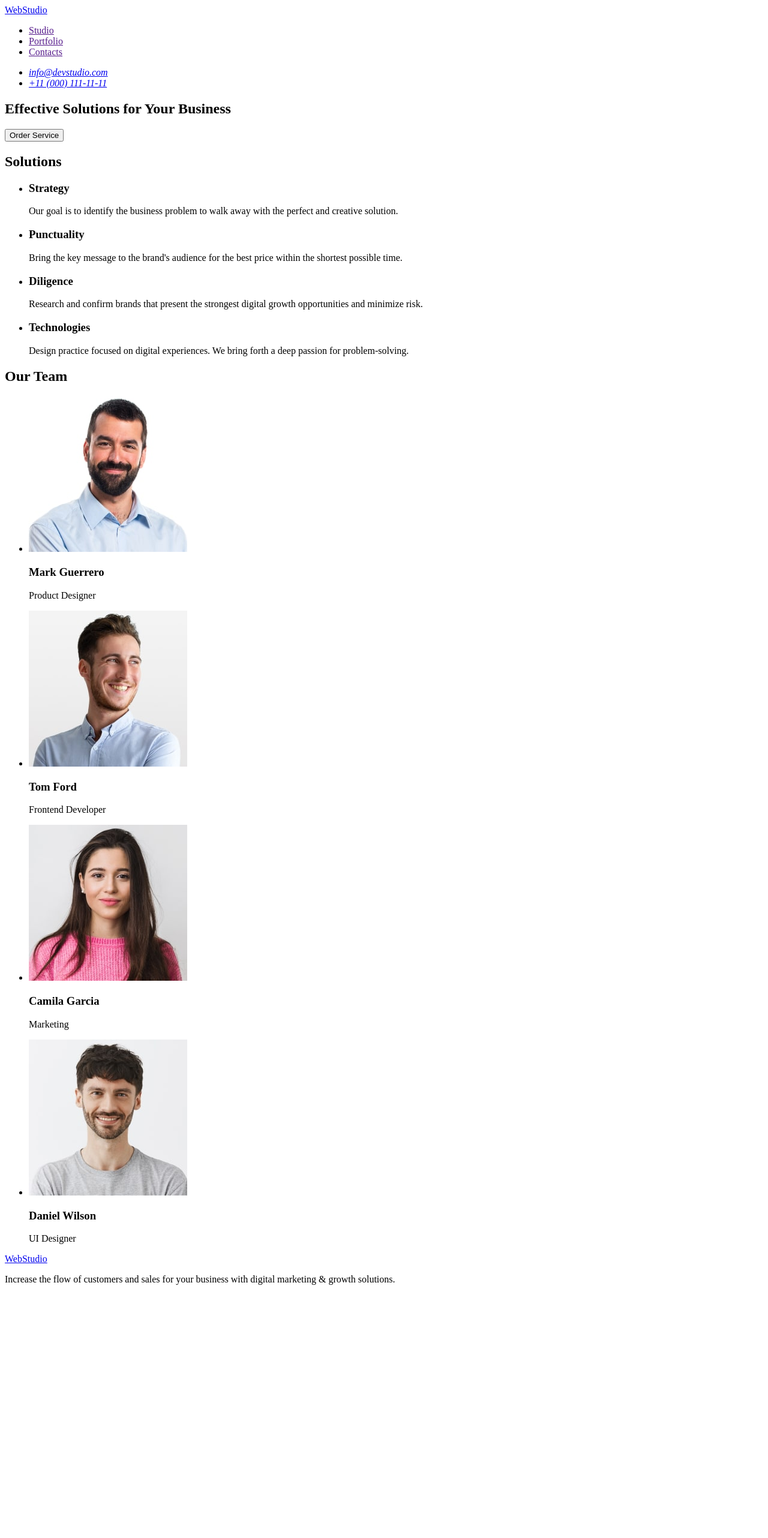
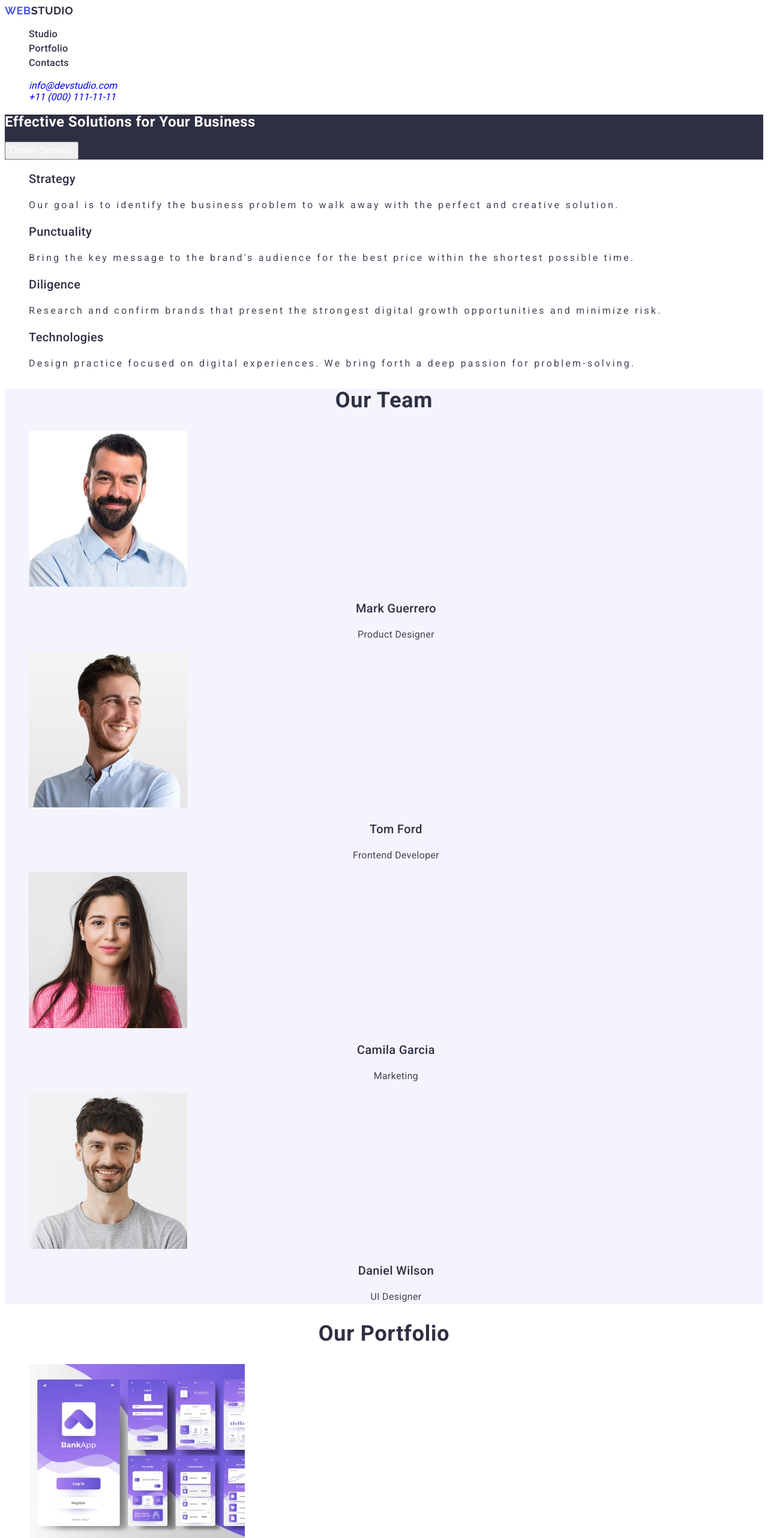
Before and after one commit to AnasstasiaChala/goit-markup-hw-02, a plain HTML site: page index.html in a window 1280 px wide. Shown: the top 2564 px of the page at 60% size. Before the commit the page ends 2158 px from the top, so only its background shows below. Drawn offline with Linux system fonts and the light colour scheme.

Commit message:
homework2

```diff
--- /dev/null
+++ b/css/styles.css
@@ -0,0 +1,208 @@
+body {
+    font-family: Roboto, sans-serif;
+}
+a {
+    text-decoration: none;
+}
+ul {
+    list-style: none;
+}
+
+.visually-hidden {
+    position: absolute;
+    width: 1px;
+    height: 1px;
+    margin: -1px;
+    border: 0;
+    padding: 0;
+
+    white-space: nowrap;
+    clip-path: inset(100%);
+    clip: rect(0 0 0 0);
+    overflow: hidden;
+}
+
+/** ------------Header-------- */
+
+.header-logo {
+    color: var(--NAVY-BLUE, #2E2F42);
+        font-family: Raleway;
+        font-size: 18px;
+        font-weight: 700;
+        line-height: 1.16;
+        letter-spacing: 0.03em;
+        text-transform: uppercase;
+
+}
+.header-logo-blue {
+    color: #4D5AE5;
+}
+
+.header-menu-link {
+    color: var(--NAVY-BLUE, #2E2F42);
+        font-size: 16px;
+        font-weight: 500;
+        line-height: 1.50;
+        letter-spacing: 0.02em;
+}
+
+.header-menu-link:hover, .header-menu-link:focus, .header-menu-link:active {
+color: #4D5AE5;
+}
+
+/** ------------------------ */
+
+/** ------------HERO-------- */
+
+.hero {
+    background: #2E2F42;
+}
+
+.hero-title {
+color: var(--WHITE, #FFF);
+    text-align: center
+    font-size: 56px;
+    font-weight: 700;
+    line-height: 1.07;
+    letter-spacing: 0.02em;
+}
+.hero-order-btn {
+color: var(--WHITE, #FFF);
+    font-size: 16px;
+    font-weight: 500;
+    line-height: 1.50;
+    letter-spacing: 0.04em;
+    cursor: pointer;
+}
+/** ------------------------ */
+
+/** ------------FEATURES-------- */
+
+.features {
+    background: #FFF;
+}
+
+.features-list {}
+
+.features-item {}
+
+.features-subtitle {
+    color: var(--NAVY-BLUE, #2E2F42);
+        font-size: 20px;
+        font-weight: 500;
+        line-height: 1.20;
+        letter-spacing: 0.02em;
+}
+
+.features-item-text {
+    color: var(--SLATE, #434455);
+        font-size: 16px;
+        font-weight: 400;
+        line-height: 1.50;
+        letter-spacing: 0.2em;
+}
+
+
+/** ------------------------ */
+/** ----------TEAM-------------- */
+.team {
+    background: #F4F4FD;
+}
+
+.team-title {
+    color: var(--NAVY-BLUE, #2E2F42);
+        text-align: center;
+        font-size: 36px;
+        font-weight: 700;
+        line-height: 1.11;
+        letter-spacing: 0.02em;
+        text-transform: capitalize;
+}
+
+.team-list {}
+
+.team-item {}
+
+.team-img {}
+
+.team-subtitle {
+    color: var(--NAVY-BLUE, #2E2F42);
+        text-align: center;
+        font-size: 20px;
+        font-weight: 500;
+        line-height: 1.20;
+        letter-spacing: 0.02em;
+}
+
+.team-item-text {
+    color: var(--SLATE, #434455);
+        text-align: center;
+        font-size: 16px;
+        line-height: 1.50;
+        letter-spacing: 0.02em;
+}
+
+/** ------------------------ */
+/** ----------Portfolio------------ */
+
+.portfolio {
+    background: #FFF;
+}
+
+.portfolio-title {
+    color: var(--NAVY-BLUE, #2E2F42);
+        text-align: center;
+        font-size: 36px;
+        font-weight: 700;
+        line-height: 1.11;
+        letter-spacing: 0.02em;
+        text-transform: capitalize;
+}
+
+.portfolio-list {}
+
+.portfolio-item {}
+
+.portfolio-img {}
+
+.portfolio-subtitle {
+    color: var(--NAVY-BLUE, #2E2F42);
+        font-size: 20px;
+        font-weight: 500;
+        line-height: 1.20;
+        letter-spacing: 0.02em;
+}
+
+.portfolio-item-text {
+    color: var(--SLATE, #434455);
+        font-size: 16px;
+        line-height: 1.50;
+        letter-spacing: 0.02em;
+}
+
+/** ------------------------ */
+/** ----------FOOTER-------------- */
+.footer {
+    background: #2E2F42;
+}
+
+.footer-logo {
+    color: var(--CLOUD, #F4F4FD);
+        font-size: 18px;
+        font-weight: 700;
+        line-height: 1.17;
+        letter-spacing: 0.03em;
+        text-transform: uppercase;
+}
+
+.footer-logo-blue {
+    color: #4D5AE5;
+}
+
+.footer-text {
+    color: var(--CLOUD, #F4F4FD);
+        font-size: 16px;
+        line-height: 1.50;
+        letter-spacing: 0.02em;
+}
+/** ------------------------ */
--- a/index.html
+++ b/index.html
@@ -3,65 +3,82 @@
   <head>
     <meta charset="UTF-8" />
     <meta name="viewport" content="width=device-width, initial-scale=1.0" />
+    <link rel="preconnect" href="https://fonts.googleapis.com" />
+    <link rel="preconnect" href="https://fonts.gstatic.com" crossorigin />
+    <link
+      href="https://fonts.googleapis.com/css2?family=Montserrat:wght@400;700&family=Raleway:wght@700&family=Roboto:wght@400;500;700&display=swap"
+      rel="stylesheet"
+    />
     <title>WebStudio</title>
+    <link rel="stylesheet" href="./css/styles.css" />
   </head>
   <body>
-    <header>
-      <nav>
-        <a href="./index.html">WebStudio</a>
-        <ul>
-          <li>
-            <a href="">Studio</a>
+    <header class="header">
+      <nav class="header-navigation">
+        <a class="header-logo" href="./index.html">
+          <span class="header-logo-blue">Web</span>Studio</a
+        >
+        <ul class="header-menu-list">
+          <li class="header-menu-item">
+            <a class="header-menu-link" href="">Studio</a>
           </li>
-          <li>
-            <a href="">Portfolio</a>
+          <li class="header-menu-item">
+            <a class="header-menu-link" href="">Portfolio</a>
           </li>
-          <li>
-            <a href="">Contacts</a>
+          <li class="header-menu-item">
+            <a class="header-menu-link" href="">Contacts</a>
           </li>
         </ul>
       </nav>
       <address>
-        <ul>
-          <li><a href="mailto:info@devstudio.com">info@devstudio.com</a></li>
-          <li><a href="tel:+110001111111">+11 (000) 111-11-11</a></li>
+        <ul class="header-adress-list">
+          <li class="header-adress-item">
+            <a class="header-adress-link" href="mailto:info@devstudio.com"
+              >info@devstudio.com</a
+            >
+          </li>
+          <li class="header-adress-item">
+            <a class="header-adress-link" href="tel:+110001111111"
+              >+11 (000) 111-11-11</a
+            >
+          </li>
         </ul>
       </address>
     </header>
 
-    <main>
-      <section>
-        <h1>Effective Solutions for Your Business</h1>
-        <button type="button">Order Service</button>
+    <main class="main">
+      <section class="hero">
+        <h1 class="hero-title">Effective Solutions for Your Business</h1>
+        <button class="hero-order-btn" type="button">Order Service</button>
       </section>
 
-      <section>
-        <h2>Solutions</h2>
-        <ul>
-          <li>
-            <h3>Strategy</h3>
-            <p>
+      <section class="features">
+        <h2 class="visually-hidden">Features</h2>
+        <ul class="features-list">
+          <li class="features-item">
+            <h3 class="features-subtitle">Strategy</h3>
+            <p class="features-item-text">
               Our goal is to identify the business problem to walk away with the
               perfect and creative solution.
             </p>
           </li>
-          <li>
-            <h3>Punctuality</h3>
-            <p>
+          <li class="features-item">
+            <h3 class="features-subtitle">Punctuality</h3>
+            <p class="features-item-text">
               Bring the key message to the brand's audience for the best price
               within the shortest possible time.
             </p>
           </li>
-          <li>
-            <h3>Diligence</h3>
-            <p>
+          <li class="features-item">
+            <h3 class="features-subtitle">Diligence</h3>
+            <p class="features-item-text">
               Research and confirm brands that present the strongest digital
               growth opportunities and minimize risk.
             </p>
           </li>
-          <li>
-            <h3>Technologies</h3>
-            <p>
+          <li class="features-item">
+            <h3 class="features-subtitle">Technologies</h3>
+            <p class="features-item-text">
               Design practice focused on digital experiences. We bring forth a
               deep passion for problem-solving.
             </p>
@@ -69,55 +86,132 @@
         </ul>
       </section>
 
-      <section>
-        <h2>Our Team</h2>
-        <ul>
-          <li>
+      <section class="team">
+        <h2 class="team-title">Our Team</h2>
+        <ul class="team-list">
+          <li class="team-item">
             <img
               src="./images/team-member-img-1.jpg"
               alt="Mark Guerrero"
               width="264"
               height="260"
+              class="team-img"
             />
-            <h3>Mark Guerrero</h3>
-            <p>Product Designer</p>
+            <h3 class="team-subtitle">Mark Guerrero</h3>
+            <p class="team-item-text">Product Designer</p>
           </li>
-          <li>
+          <li class="team-item">
             <img
               src="./images/team-member-img-2.jpg"
               alt="Tom Ford"
               width="264"
               height="260"
+              class="team-img"
             />
-            <h3>Tom Ford</h3>
-            <p>Frontend Developer</p>
+            <h3 class="team-subtitle">Tom Ford</h3>
+            <p class="team-item-text">Frontend Developer</p>
           </li>
-          <li>
+          <li class="team-item">
             <img
               src="./images/team-member-img-3.jpg"
               alt="Camila Garcia"
               width="264"
               height="260"
+              class="team-img"
             />
-            <h3>Camila Garcia</h3>
-            <p>Marketing</p>
+            <h3 class="team-subtitle">Camila Garcia</h3>
+            <p class="team-item-text">Marketing</p>
           </li>
-          <li>
+          <li class="team-item">
             <img
               src="./images/team-member-img-4.jpg"
               alt="Daniel Wilson"
               width="264"
               height="260"
+              class="team-img"
             />
-            <h3>Daniel Wilson</h3>
-            <p>UI Designer</p>
+            <h3 class="team-subtitle">Daniel Wilson</h3>
+            <p class="team-item-text">UI Designer</p>
+          </li>
+        </ul>
+      </section>
+      <section class="portfolio">
+        <h2 class="portfolio-title">Our Portfolio</h2>
+        <ul class="portfolio-list">
+          <li class="portfolio-item">
+            <img
+              src="./images/banking-app-img-1.jpg"
+              alt="BankApp"
+              width="360"
+              height="300"
+              class="portfolio-img"
+            />
+            <h3 class="portfolio-subtitle">Banking App</h3>
+            <p class="portfolio-item-text">App</p>
+          </li>
+          <li class="portfolio-item">
+            <img
+              src="./images/cashless-payment-img-1.jpg"
+              alt="Two smartphones with QR codes on them"
+              width="360"
+              height="300"
+              class="portfolio-img"
+            />
+            <h3 class="portfolio-subtitle">Cashless Payment</h3>
+            <p class="portfolio-item-text">Marketing</p>
+          </li>
+          <li class="portfolio-item">
+            <img
+              src="./images/meditation-app-img-1.jpg"
+              alt="Meditation app on a laptop and smartphone"
+              width="360"
+              height="300"
+              class="portfolio-img"
+            />
+            <h3 class="portfolio-subtitle">Meditation App</h3>
+            <p class="portfolio-item-text">App</p>
+          </li>
+          <li class="portfolio-item">
+            <img
+              src="./images/taxi-service-img-1.jpg"
+              alt="Steering wheel of a taxi car"
+              width="360"
+              height="300"
+              class="portfolio-img"
+            />
+            <h3 class="portfolio-subtitle">Taxi Service</h3>
+            <p class="portfolio-item-text">Marketing</p>
+          </li>
+          <li class="portfolio-item">
+            <img
+              src="./images/screen-illustrations-img-1.jpg"
+              alt="Screen illustrarions"
+              width="360"
+              height="300"
+              class="portfolio-img"
+            />
+            <h3 class="portfolio-subtitle">Screen Illustrations</h3>
+            <p class="portfolio-item-text">Design</p>
+          </li>
+          <li class="portfolio-item">
+            <img
+              src="./images/online-courses-img-1.jpg"
+              alt="Girl talking on the phone"
+              width="360"
+              height="300"
+              class="portfolio-img"
+            />
+            <h3 class="portfolio-subtitle">Online Courses</h3>
+            <p class="portfolio-item-text">Marketing</p>
           </li>
         </ul>
       </section>
     </main>
-    <footer>
-      <a href="./index.html">WebStudio</a>
-      <p>
+    <footer class="footer">
+      <a class="footer-logo" href="./index.html">
+        <span class="footer-logo-blue">Web</span>Studio</a
+      >
+      <p class="footer-text">
         Increase the flow of customers and sales for your business with digital
         marketing & growth solutions.
       </p>
```
Also changed, not shown: images/banking-app-img-1.jpg (added), images/cashless-payment-img-1.jpg (added), images/meditation-app-img-1.jpg (added), images/online-courses-img-1.jpg (added), images/screen-illustrations-img-1.jpg (added), images/taxi-service-img-1.jpg (added).
